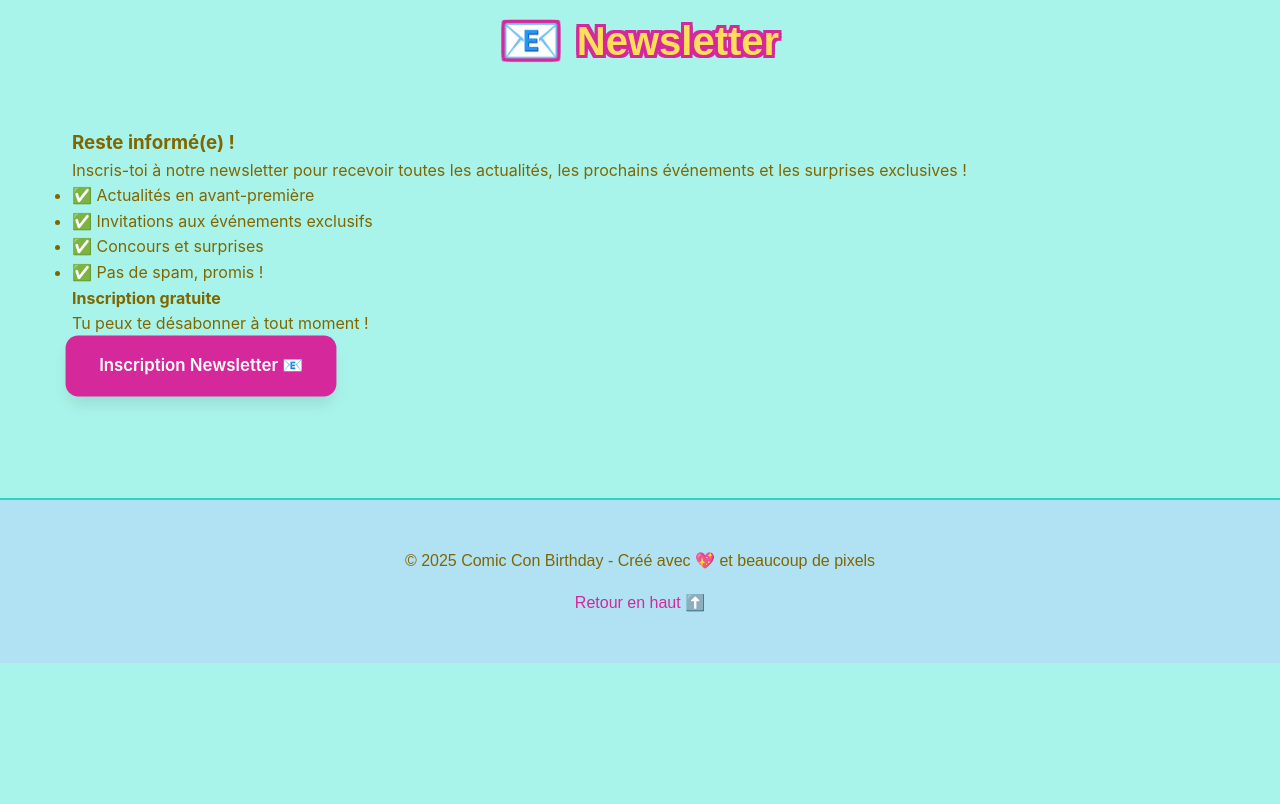
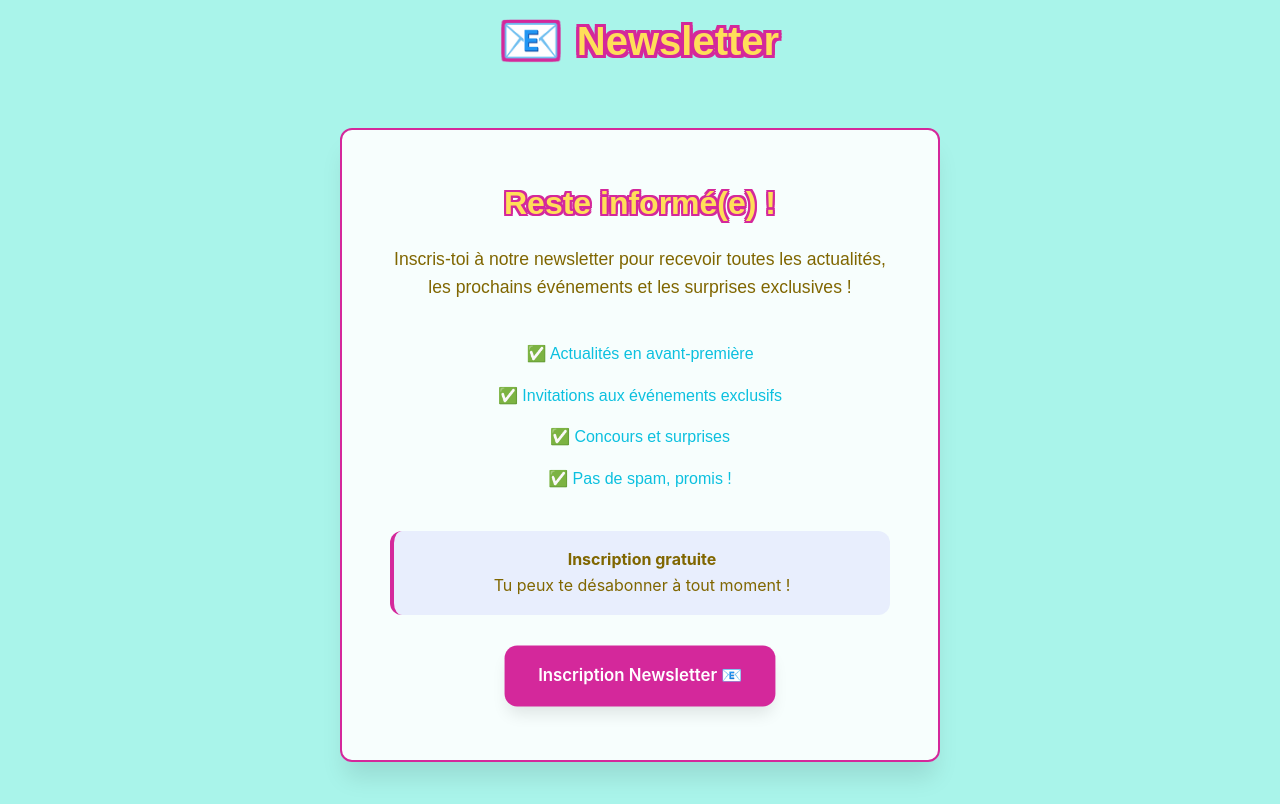
Before and after one commit to Worlds-of-Tatiana-Level-40/Worlds-of-Tatiana-Level-40.github.io, a website: page index.html in a window 1280 px wide. Shown: the part 6336-7140 px from the top of the page. Before the commit the page ends 6999 px from the top, so only its background shows below. Drawn offline with nearby package versions, Linux system fonts and the light colour scheme; a script that the page names is missing.

Commit message:
Update style.css

```diff
--- a/style.css
+++ b/style.css
@@ -694,6 +694,65 @@ body {
   text-align: center;
 }
 
+/* Newsletter */
+.newsletter-info {
+  max-width: 600px;
+  margin: 0 auto;
+}
+
+.newsletter-card {
+  background: rgba(255, 255, 255, 0.9);
+  padding: 3rem;
+  border-radius: var(--border-radius);
+  text-align: center;
+  box-shadow: var(--shadow-xl);
+  border: 2px solid var(--primary-color);
+  color: #806600;
+}
+
+.newsletter-card h3 {
+  font-size: 2rem;
+  margin-bottom: 1rem;
+  color: #FFDE59;
+  font-family: 'Baloo 2', sans-serif;
+  font-weight: 800;
+  text-shadow:
+    -2px -2px 0 #D4289B,
+    2px -2px 0 #D4289B,
+    -2px 2px 0 #D4289B,
+    2px 2px 0 #D4289B,
+    -2px 0 0 #D4289B,
+    2px 0 0 #D4289B,
+    0 -2px 0 #D4289B,
+    0 2px 0 #D4289B;
+}
+
+.newsletter-description {
+  font-size: 1.1rem;
+  margin-bottom: 2rem;
+  line-height: 1.6;
+  font-family: 'Baloo 2', sans-serif;
+}
+
+.newsletter-features {
+  list-style: none;
+  margin-bottom: 2rem;
+  font-family: 'Baloo 2', sans-serif;
+}
+
+.newsletter-features li {
+  padding: 0.5rem 0;
+  color: #0CC0DF;
+}
+
+.newsletter-note {
+  background: rgba(99, 102, 241, 0.1);
+  padding: 1rem;
+  border-radius: var(--border-radius);
+  margin-bottom: 2rem;
+  border-left: 4px solid var(--primary-color);
+}
+
 /* Gallery */
 .gallery {
   display: grid;
```
